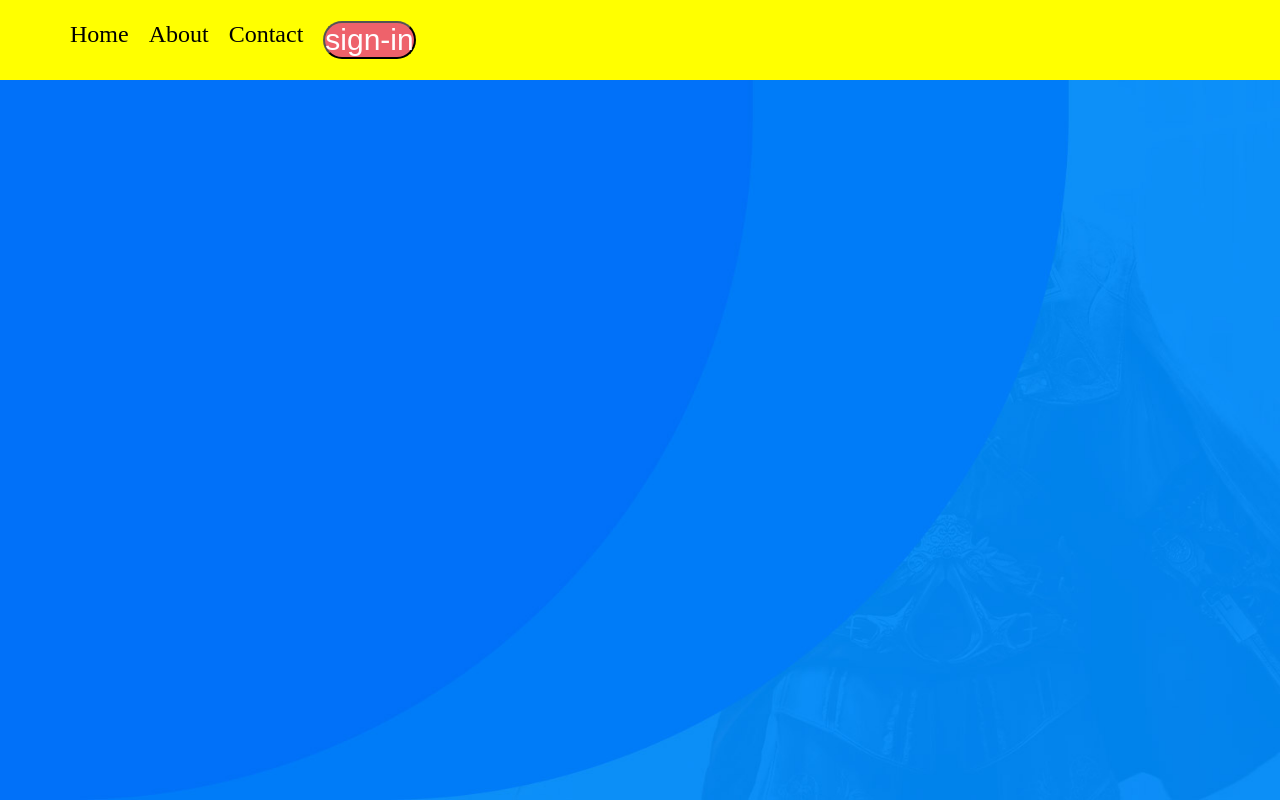
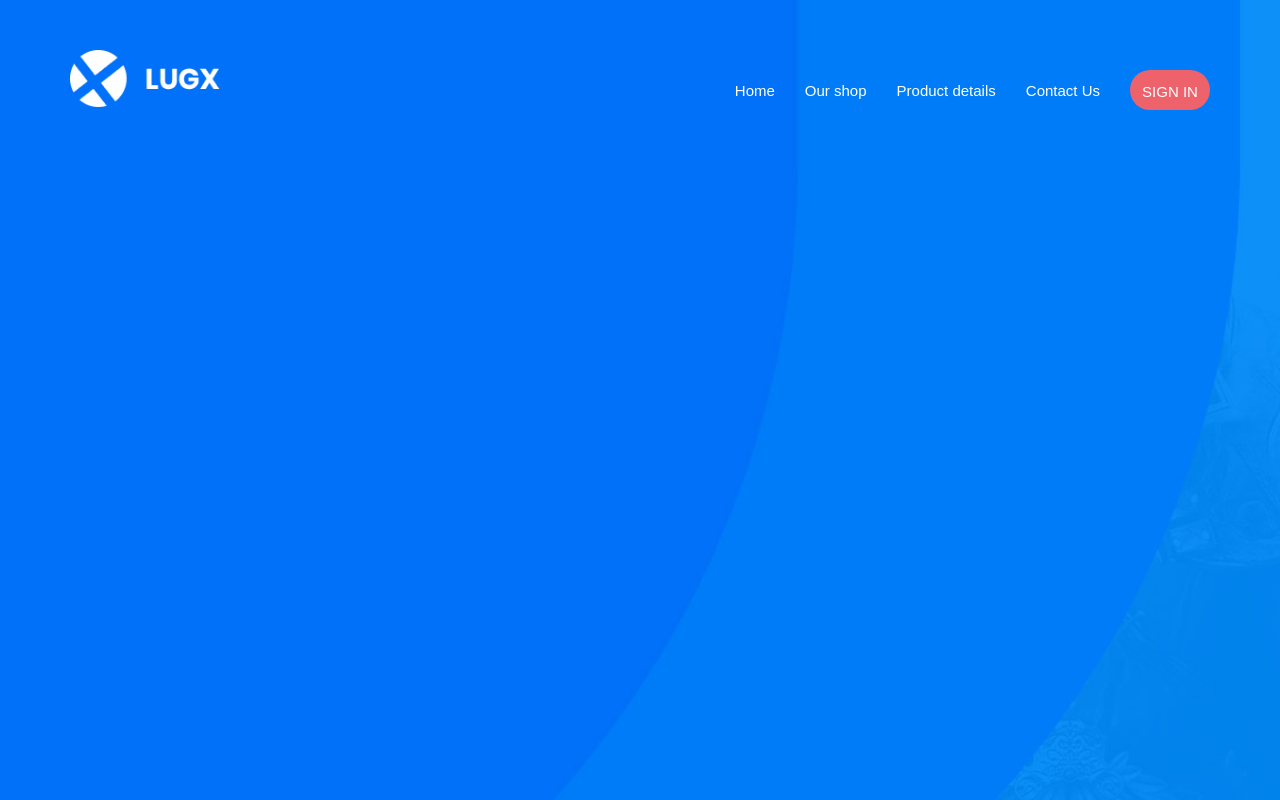
Before and after one commit to uzair-hash/repo2, a plain HTML site: page index.html in a window 1280 px wide. Shown: the top 800 px of the page. Drawn offline with Linux system fonts and the light colour scheme.

Commit message:
add feathers in the top box

```diff
--- /dev/null
+++ b/css/responsive.css
@@ -0,0 +1,33 @@
+/* Responsive Design of top box  start */
+
+@media (max-width: 768px) {
+  .nav-wrapper {
+    flex-direction: column;
+    gap: 10px;
+  }
+   .burger {
+    display: flex;
+  }
+
+  .nav-items {
+    display: none;
+    position: absolute;
+    top: 80px;
+    left: 0;
+    background-color: #007bff;
+    width: 100%;
+    text-align: center;
+  }
+
+  .nav-items ul {
+    flex-direction: column;
+    gap: 15px;
+    padding: 20px 0;
+  }
+
+  .nav-items.active {
+    display: block;
+  }
+}
+
+/* Responsive Design of top box end */
--- a/css/style.css
+++ b/css/style.css
@@ -1,53 +1,109 @@
+ /* General styles */
 
-.top-banner {
-  background: url(../images/banner-bg.jpg);
-  background-size: cover;         /* Image ko full area me fit karega */
-  background-position: center;    /* Center me focus karega */
-  background-repeat: no-repeat;   /* Repeat na ho */
-  width: 100%;                    /* Full width */
-  height: 100vh;                  /* Full screen height (viewport height) */
-  margin: 0;                      /* No outer space */
-  padding: 0;
-  position: relative;
-}
 * {
   margin: 0;
   padding: 0;
   box-sizing: border-box;
 }
+* {
+  font-family: poppins , sans-serif;
+}
 .container {
 	width: 1140px;
 	margin: 0 auto;
 }
+.flex{
+  display: flex;
+}
+
+/* style of top blue img banner */
+
+.top-banner {
+  background: url(../images/banner-bg.jpg);
+  background-size: cover;
+  background-position: center;
+  background-repeat: no-repeat;
+  width: 100%;
+  height: 140vh;
+  margin: 0;
+  padding: 0;
+  position: relative;
+   border-bottom-left-radius: 100px;
+  border-bottom-right-radius: 100px;
+}
+
+/* style of top box start */
+
 .top-box {
-  position: absolute; /* puts it on top of the image */
+  position: absolute;
   position: fixed;
   top: 0;
   left: 0;
   width: 100%;
   height: 80px;
-  background-color: yellow; /* THIS is the yellow box */
+  background-color: transparent;
   display: flex;
   align-items: center;
   font-size: 24px;
-  z-index: 10; /* makes sure it appears above the image */
+  z-index: 10;
   display: flex;
-  justify-content: space-between; /* Logo left, nav right */
+  align-items: center;
+    border-bottom-left-radius: 25px;
+  border-bottom-right-radius: 25px;
+  margin-top: 50px;
+}
+.nav-wrapper {
+  display: flex;
+  justify-content: space-between;
   align-items: center;
 }
+
 .nav-items ul {
   list-style: none;
   display: flex;
-  gap: 20px; /* Space between nav items */
+  gap: 30px; /* Space between nav items */
   margin: 0;
   padding: 0;
 }
 
 .nav-items li {
+  font-size: 15px;
+  color: white;
+  text-align: center;
+  align-items: center;
+  cursor: pointer;
+  display: flex;
+  align-items: center;
+}
+.logo {
+  background: url(../images/logo.png);
+  background-size: contain;
+  background-repeat: no-repeat;
+  width: 150px;
+  height: 80px;
+}
 
+.sign-in-btn{
+background-color: #ee626b;  border-radius: 20px; font-size: 30px; border: none; height: 40px; width: 80px; padding-bottom: 25px;
+}
+.sign-in-btn a{
+color: white; text-decoration: none; font-size: 15px;  font-weight: 500; text-transform: uppercase;
+}
+
+ /* burger [ 3 lines ] style */
+
+.burger {
+  display: none;
+  flex-direction: column;
+  gap: 5px;
   cursor: pointer;
 }
 
-.logo {
- background-image: url(../images/logo.png);
+.burger .line {
+  width: 25px;
+  height: 3px;
+  background-color: white;
+  margin-right: 20px;
 }
+
+/* style of top box end */
--- a/header.html
+++ b/header.html
@@ -1,18 +1,28 @@
+ <div class="top-banner"></div> <!--top background banner include header and super hero photo -->
  <header>
-    <div class="top-banner">
   <div class="top-box">
     <div class="container">
+      <div class="flex" style="justify-content: space-between; align-items: center;">
         <div class="logo"></div>
-           <nav class="nav-items">
+
+        <!-- Burger Menu (Mobile Only) -->
+        <div class="burger" onclick="toggleMenu()">
+          <div class="line"></div>
+          <div class="line"></div>
+          <div class="line"></div>
+        </div>
+
+        <!-- Navigation Items -->
+        <nav class="nav-items" id="navItems">
           <ul>
             <li>Home</li>
-          <li>About</li>
-          <li>Contact</li>
-          <li><button style="background-color: #ee626b;  border-radius: 20px; font-size: 30px;"><a href="#" style="color: white; text-decoration: none;">sign-in</a></button></li>
+            <li>Our shop</li>
+            <li>Product details</li>
+            <li>Contact Us</li>
+            <li><button class="sign-in-btn"><a href="#">sign in</a></button></li>
           </ul>
         </nav>
       </div>
-
     </div>
   </div>
 </header>
--- a/index.html
+++ b/index.html
@@ -6,6 +6,7 @@
     <title>LUGX website Uzair</title>
     <link rel="icon" href="./images/banner-image.jpg">
     <link rel="stylesheet" href="css/style.css">
+    <link rel="stylesheet" href="css/responsive.css">
      <script src="js/jquery.min.js"></script>
      <script src="js/script.js"></script>
 </head>
--- a/js/script.js
+++ b/js/script.js
@@ -4,3 +4,10 @@ $(function (){
     $('#mainHeader').load('header.html');
     $('#mainFooter').load('footer.html');
  })
+
+ // ye fuction iss liay hai kay 3 lines burger (mobile screen me) pe click ho to nav items dikhay:
+
+ function toggleMenu() {
+    const nav = document.getElementById('navItems');
+    nav.classList.toggle('active');
+  }
```
Lines whose indentation alone changed are shown as unchanged.
